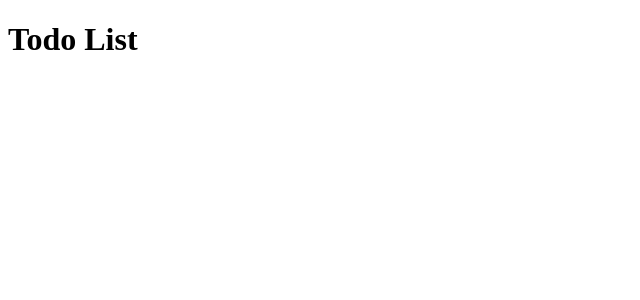
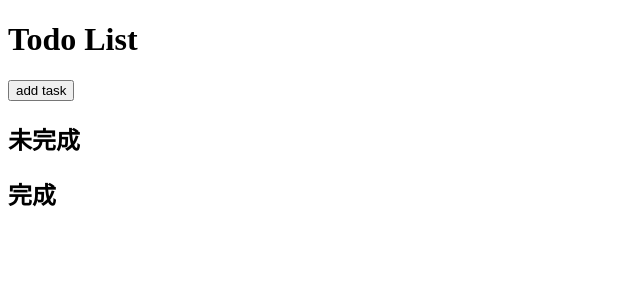
Before and after one commit to tomleesm/projects, a Vue app in the folder todo-list/: page / in a window 1280 px wide. Shown: the top 300 px of the page, without its empty margins (0-640 px from the left). Built offline with nearby package versions, Linux system fonts and the light colour scheme.

Commit message:
基本的新增、修改、顯示 todo list

```diff
--- a/todo-list/package.json
+++ b/todo-list/package.json
@@ -12,6 +12,7 @@
     "bootstrap-icons": "^1.5.0",
     "core-js": "^3.6.5",
     "register-service-worker": "^1.7.1",
+    "uuid": "^8.3.2",
     "vue": "^3.0.0",
     "vue-router": "^4.0.0-0",
     "vuex": "^4.0.0-0"
--- a/todo-list/src/App.vue
+++ b/todo-list/src/App.vue
@@ -1,3 +1,62 @@
 <template>
   <h1>Todo List</h1>
+  <div>
+    <p><button type="button" @click="addTask">add task</button></p>
+
+    <h2>未完成</h2>
+    <ul>
+      <li v-for="task in notDoneTaskList" :key="task.id">
+        <input type="checkbox" v-model="task.done">
+        <input type="text" v-model="task.content">
+      </li>
+    </ul>
+
+    <h2>完成</h2>
+    <ul>
+      <li v-for="task in doneTaskList" :key="task.id">
+        <input type="checkbox" v-model="task.done">
+        <label><del>{{ task.content }}</del></label>
+      </li>
+    </ul>
+  </div>
 </template>
+
+<script>
+import { v1 as uuidv1 } from 'uuid'
+
+export default {
+  data() {
+    return {
+      taskList: []
+    }
+  },
+  computed: {
+    notDoneTaskList() {
+      return this.taskList.filter((task, index) => {
+        return !task.done
+      })
+    },
+    doneTaskList() {
+      return this.taskList.filter((task, index) => {
+        return task.done
+      })
+    }
+  },
+  methods: {
+    addTask() {
+      let newTask = {
+        id: uuidv1(),
+        content: '',
+        done: false
+      }
+
+      this.taskList.unshift(newTask)
+
+      // render 後，滑鼠游標在 taskList 的第一個
+      this.$nextTick(() => {
+        // 選取 taskList 的第一個元素，並聚焦在其 content 欄位
+      })
+    }
+  }
+}
+</script>
```
Also changed, not shown: 1 other file (tests, documents, lock files or other folders).
